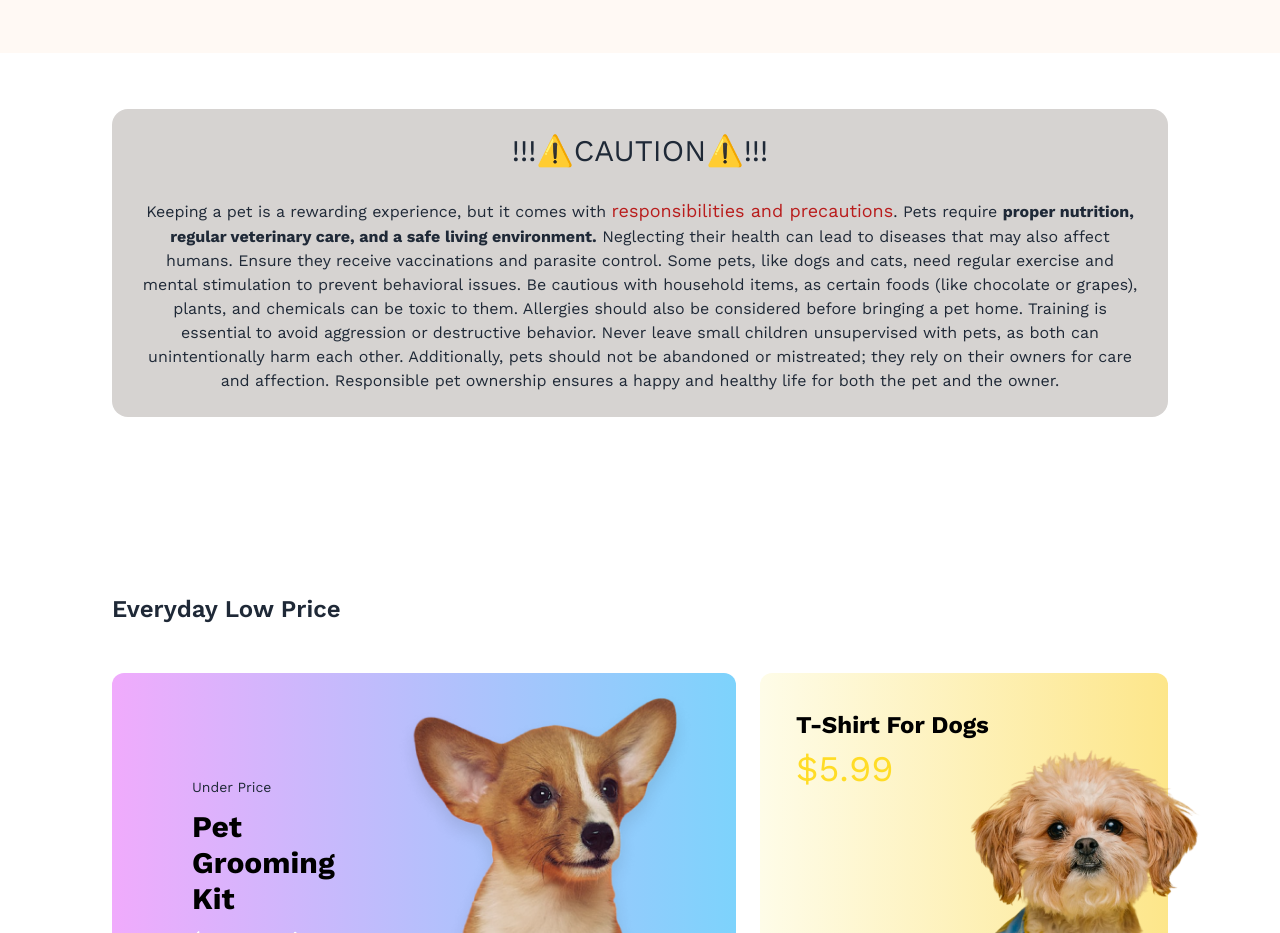
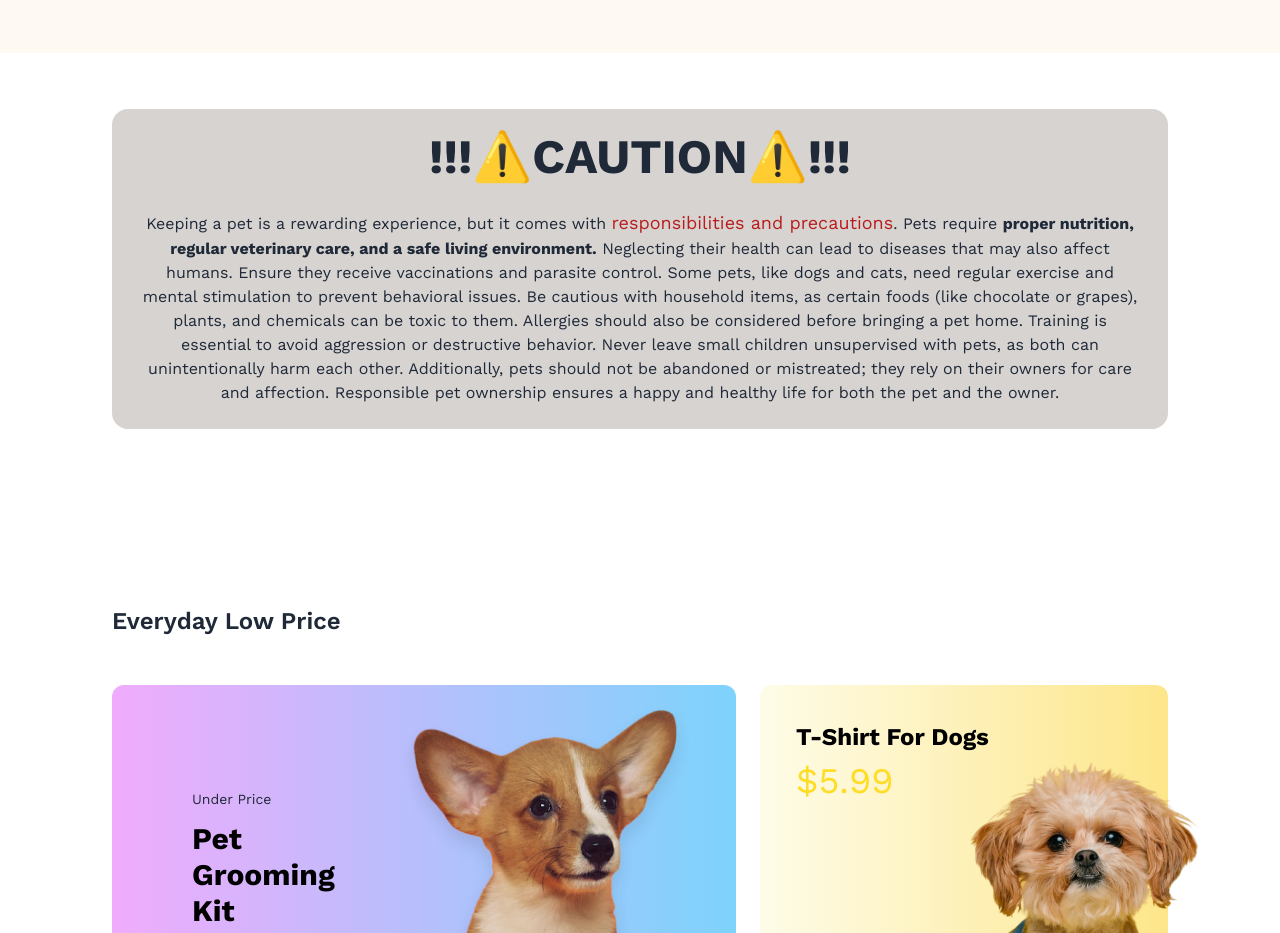
Before and after one commit to apondatta11/assignment-3, a plain HTML site: page index.html in a window 1280 px wide. Shown: the part 2180-3113 px from the top of the page. Drawn offline with nearby package versions, Linux system fonts and the light colour scheme.

Commit message:
fixed some font size in my created section

```diff
--- a/index.html
+++ b/index.html
@@ -267,7 +267,7 @@
         </section>
         <!-- caution bar -->
         <section class="w-[90vw] mx-auto lg:w-[82.5%] bg-stone-300 rounded-2xl mt-9 lg:mt-14 mb-8 p-4 lg:p-6 text-center">
-            <h1 class="text-3xl mb-5 lg:mb-7">!!!⚠️CAUTION⚠️!!!</h1>
+            <h1 class="text-3xl font-bold mb-5 lg:mb-7 lg:text-5xl">!!!⚠️CAUTION⚠️!!!</h1>
             <p>Keeping a pet is a rewarding experience, but it comes with <span class="text-lg text-red-700">responsibilities and precautions</span>. Pets require <strong> proper nutrition, regular veterinary care, and a safe living environment.</strong> Neglecting their health can lead to diseases that may also affect humans. Ensure they receive vaccinations and parasite control. Some pets, like dogs and cats, need regular exercise and mental stimulation to prevent behavioral issues. Be cautious with household items, as certain foods (like chocolate or grapes), plants, and chemicals can be toxic to them. Allergies should also be considered before bringing a pet home. Training is essential to avoid aggression or destructive behavior. Never leave small children unsupervised with pets, as both can unintentionally harm each other. Additionally, pets should not be abandoned or mistreated; they rely on their owners for care and affection. Responsible pet ownership ensures a happy and healthy life for both the pet and the owner.</p>
         </section>
         <!-- two cards -->
```
